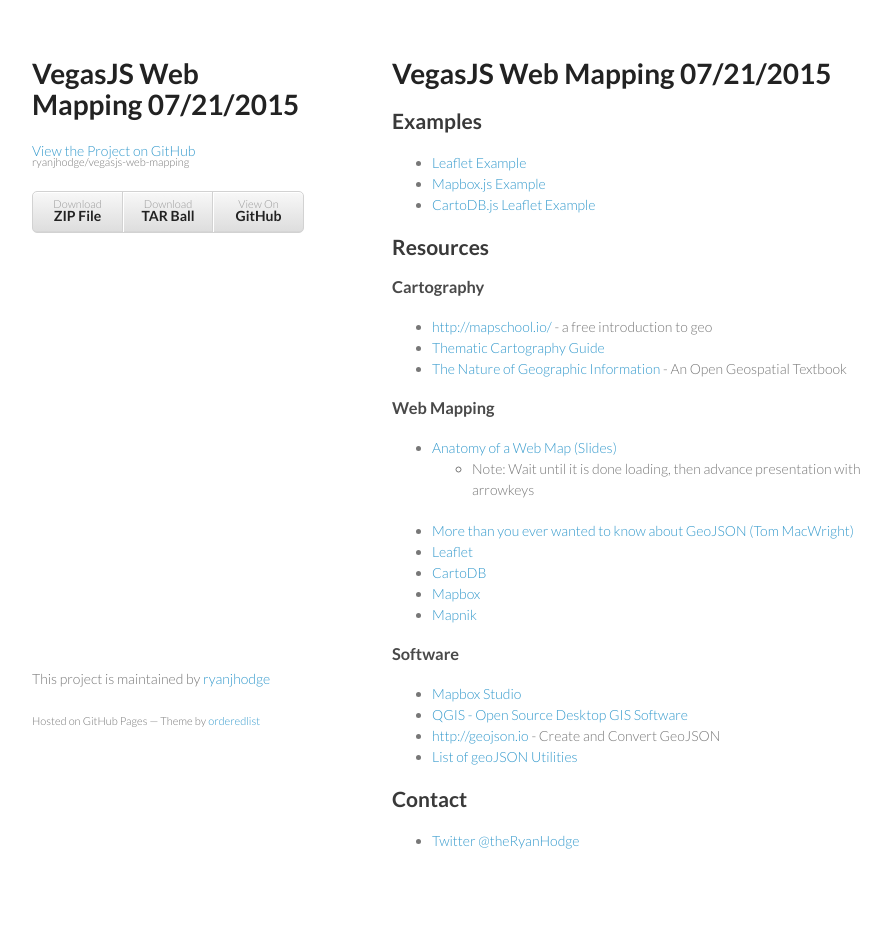
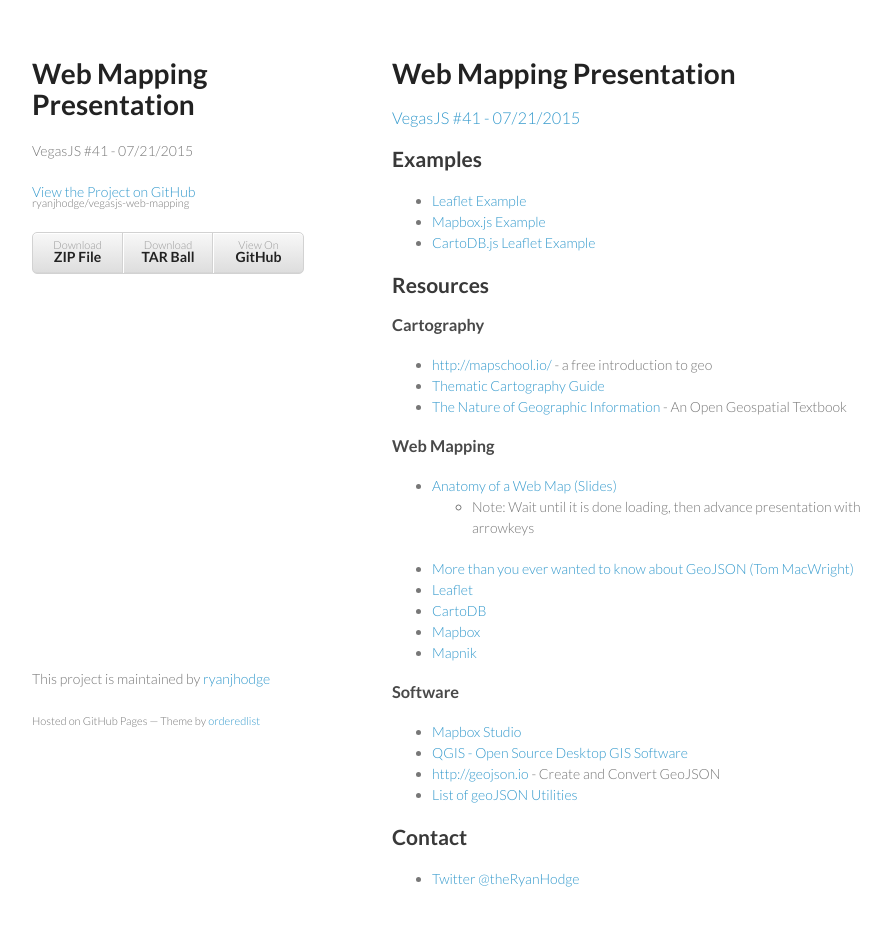
Before and after one commit to ryanjhodge/vegasjs-web-mapping, a plain HTML site: page index.html in a window 1280 px wide. Shown: the whole page, without its empty margins (178-1069 px from the left). Drawn offline with Linux system fonts and the light colour scheme.

```diff
--- a/index.html
+++ b/index.html
@@ -3,7 +3,7 @@
   <head>
     <meta charset="utf-8">
     <meta http-equiv="X-UA-Compatible" content="chrome=1">
-    <title>VegasJS Web Mapping 07/21/2015 by ryanjhodge</title>
+    <title>Web Mapping Presentation by ryanjhodge</title>
 
     <link rel="stylesheet" href="stylesheets/styles.css">
     <link rel="stylesheet" href="stylesheets/github-light.css">
@@ -15,8 +15,8 @@
   <body>
     <div class="wrapper">
       <header>
-        <h1>VegasJS Web Mapping 07/21/2015</h1>
-        <p></p>
+        <h1>Web Mapping Presentation</h1>
+        <p>VegasJS #41 - 07/21/2015</p>
 
         <p class="view"><a href="https://github.com/ryanjhodge/vegasjs-web-mapping">View the Project on GitHub <small>ryanjhodge/vegasjs-web-mapping</small></a></p>
 
@@ -29,7 +29,11 @@
       </header>
       <section>
         <h1>
-<a id="vegasjs-web-mapping-07212015" class="anchor" href="#vegasjs-web-mapping-07212015" aria-hidden="true"><span class="octicon octicon-link"></span></a>VegasJS Web Mapping 07/21/2015</h1>
+<a id="web-mapping-presentation" class="anchor" href="#web-mapping-presentation" aria-hidden="true"><span class="octicon octicon-link"></span></a>Web Mapping Presentation</h1>
+
+<h3>
+<a id="vegasjs-41---07212015" class="anchor" href="#vegasjs-41---07212015" aria-hidden="true"><span class="octicon octicon-link"></span></a><a href="http://www.meetup.com/VegasJS/events/223300432/">VegasJS #41 - 07/21/2015</a>
+</h3>
 
 <h2>
 <a id="examples" class="anchor" href="#examples" aria-hidden="true"><span class="octicon octicon-link"></span></a>Examples</h2>
```
Also changed, not shown: params.json (+1 -1 lines).
